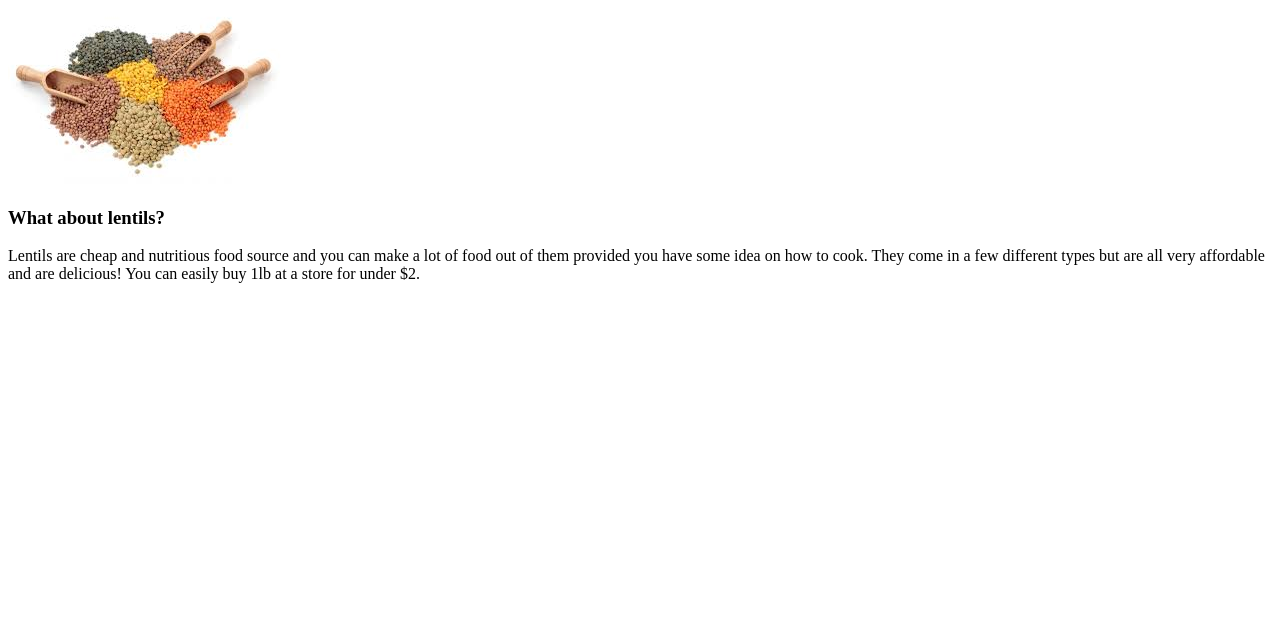
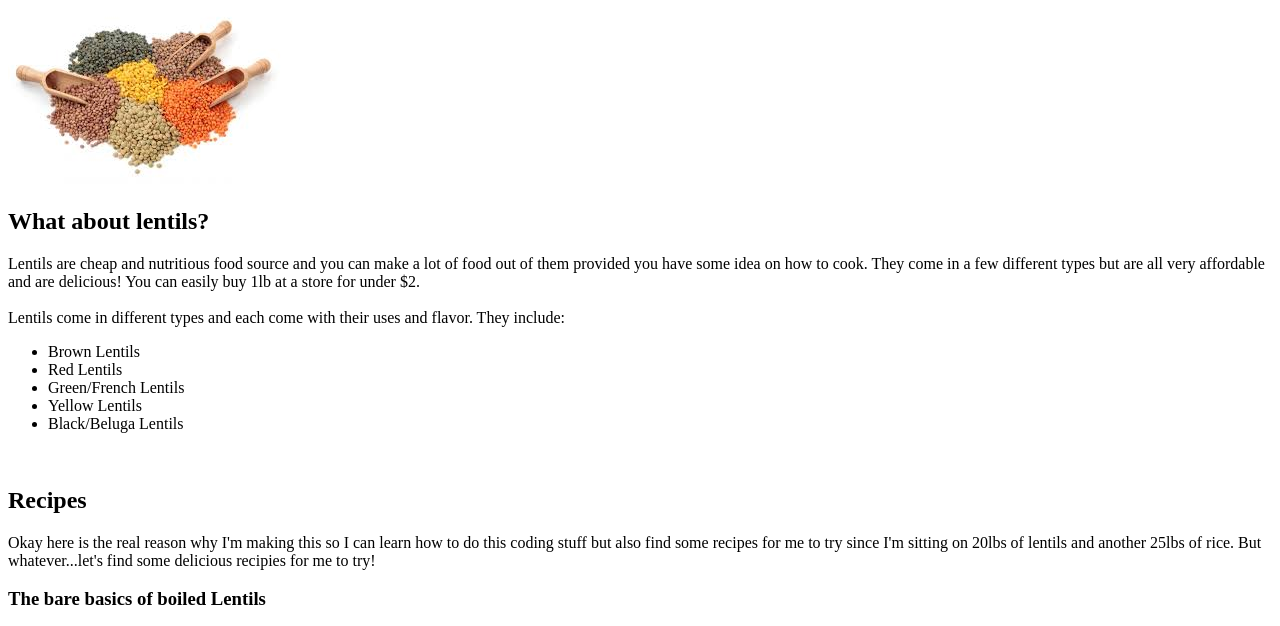
Before and after one commit to jasonkim4201/selfpractice, a plain HTML site: page index.html in a window 1280 px wide. Shown: the part 79-705 px from the top of the page. Drawn offline with Linux system fonts and the light colour scheme.

Commit message:
added a picture and more content of types of lentils. Will expand on recipies once it stops making me hungry.

```diff
--- a/index.html
+++ b/index.html
@@ -16,10 +16,33 @@
 
   <img src="lentils.jpg" alt="picture of lentils">
 
-  <h3>What about lentils?</h3>
+  <h2>What about lentils?</h2>
 
   <div>Lentils are cheap and nutritious food source and you can make a lot of food out of them provided you have some idea on how to cook. They come in a few different types but are all very affordable and are delicious! You can easily buy 1lb at a store for under $2.</div>
 
+  <br>
+
+  <div>Lentils come in different types and each come with their uses and flavor. They include:</div>
+
+  <ul>
+    <li>Brown Lentils</li>
+    <li>Red Lentils</li>
+    <li>Green/French Lentils</li>
+    <li>Yellow Lentils</li>
+    <li>Black/Beluga Lentils</li>
+  </ul>
+
+  <br>
+
+  <h2>Recipes</h2>
+
+  <div>Okay here is the real reason why I'm making this so I can learn how to do this coding stuff but also find some recipes for me to try since I'm sitting on 20lbs of lentils and another 25lbs of rice. But whatever...let's find some delicious recipies for me to try!</div>
+
+  <h3>The bare basics of boiled Lentils</h3>
+
+  <img src="basiclentils.jpg" alt="basic lentils">
+
+  <div>Pretty simple stuff right here. Just lentils and boil them for about 15-20 minutes. Every cup of lentils should be given 3 cups of water. Once it's finished cooking add salt and enjoy the bare minimum.</div>
 </body>
 
 </html>
```
Also changed, not shown: basiclentils.jpg (added).
